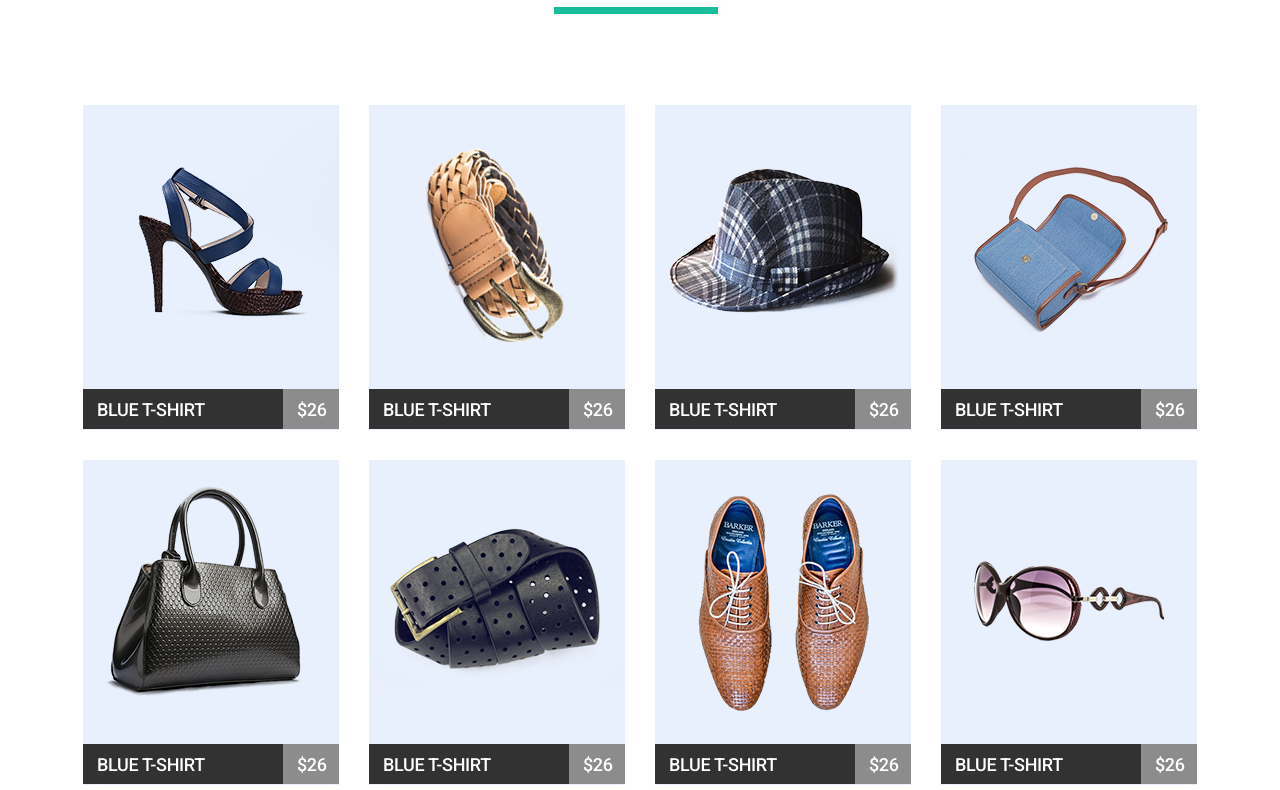
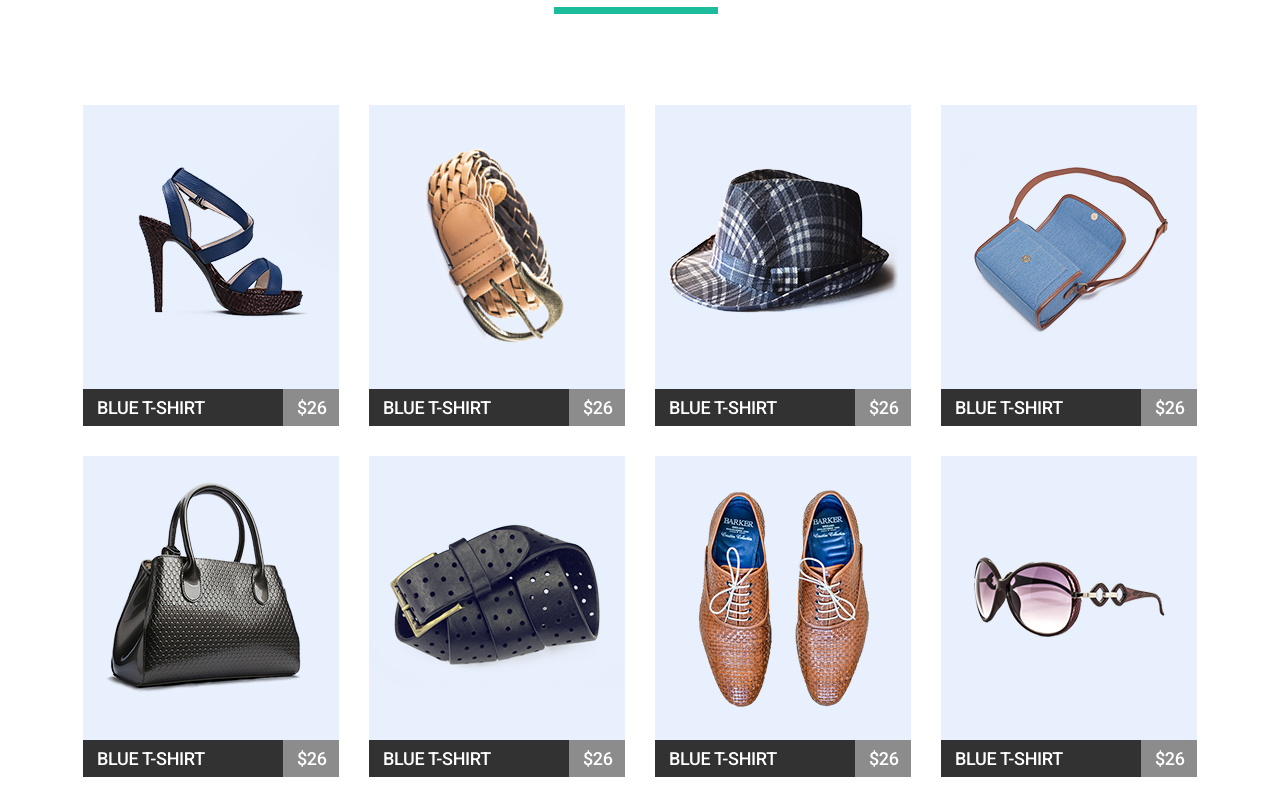
Before and after one commit to DelusiveMedicine/goit-fe-course, a plain HTML site: page html-css/module-04/index.html in a window 1280 px wide. Shown: the part 216-1006 px from the top of the page. Drawn offline with nearby package versions, Linux system fonts and the light colour scheme.

Commit message:
logo align, padding fix, reset.css add

```diff
--- /dev/null
+++ b/html-css/module-04/css/reset.css
@@ -0,0 +1,48 @@
+/* http://meyerweb.com/eric/tools/css/reset/
+   v2.0 | 20110126
+   License: none (public domain)
+*/
+
+html, body, div, span, applet, object, iframe,
+h1, h2, h3, h4, h5, h6, p, blockquote, pre,
+a, abbr, acronym, address, big, cite, code,
+del, dfn, em, img, ins, kbd, q, s, samp,
+small, strike, strong, sub, sup, tt, var,
+b, u, i, center,
+dl, dt, dd, ol, ul, li,
+fieldset, form, label, legend,
+table, caption, tbody, tfoot, thead, tr, th, td,
+article, aside, canvas, details, embed,
+figure, figcaption, footer, header, hgroup,
+menu, nav, output, ruby, section, summary,
+time, mark, audio, video {
+	margin: 0;
+	padding: 0;
+	border: 0;
+	font-size: 100%;
+	font: inherit;
+	vertical-align: baseline;
+}
+/* HTML5 display-role reset for older browsers */
+article, aside, details, figcaption, figure,
+footer, header, hgroup, menu, nav, section {
+	display: block;
+}
+body {
+	line-height: 1;
+}
+ol, ul {
+	list-style: none;
+}
+blockquote, q {
+	quotes: none;
+}
+blockquote:before, blockquote:after,
+q:before, q:after {
+	content: '';
+	content: none;
+}
+table {
+	border-collapse: collapse;
+	border-spacing: 0;
+}
--- a/html-css/module-04/css/style.css
+++ b/html-css/module-04/css/style.css
@@ -17,6 +17,7 @@ body {
     padding: 38px 0;
 }
 .logo {
+    padding-top: 4px;
     float: left;
     text-decoration: none;
     text-transform: uppercase;
@@ -45,7 +46,7 @@ body {
 }
 .nav-bar-link {
     width: 86px;
-    float: left;
+    display: block;
     text-decoration: none;
     text-transform: uppercase;
     font: normal 14px 'Open Sans', sans-serif;
@@ -111,11 +112,10 @@ h2::after {
     transform: rotate(65deg);
 }
 .product-title {
-    height: 40px;
     background-color: #323232;
 }
 .product-name {
-    padding: 10px 14px;
+    padding: 8px 14px;
     float: left;
     text-transform: uppercase;
     color: #ffffff;
@@ -124,17 +124,15 @@ h2::after {
     letter-spacing: -0.36px;
 }
 .product-price {
-    padding: 10px 14px;
-    display: inline-block;
+    padding: 8px 14px;
+    float: right;
     box-sizing: border-box;
     width: 56px;
-    height: 40px;
     background-color: rgba(255, 255, 255, 0.44);
     color: #ffffff;
     font: normal 18px 'Roboto', sans-serif;
     font-weight: 500;
     letter-spacing: -0.36px;
-    float: right;
 }
 /* FEATURED PRODUCTS END */
 .news-preview {
@@ -167,7 +165,8 @@ h3::after {
     top: 60px;
     width: 136px;
     height: 3px;
-    right: 55%;
+    right: 100%;
+    transform: translateX(100%);
     background-color: #4ec6ab;
 }
 p {
--- a/html-css/module-04/index.html
+++ b/html-css/module-04/index.html
@@ -5,6 +5,7 @@
     <meta charset="UTF-8">
     <meta name="viewport" content="width=device-width, initial-scale=1.0">
     <meta http-equiv="X-UA-Compatible" content="ie=edge">
+    <link rel="stylesheet" href="./css/reset.css">
     <link rel="stylesheet" href="./css/style.css">
     <link href="https://fonts.googleapis.com/css?family=Playfair+Display:400" rel="stylesheet">
     <link href="https://fonts.googleapis.com/css?family=Ubuntu:300" rel="stylesheet">
```
